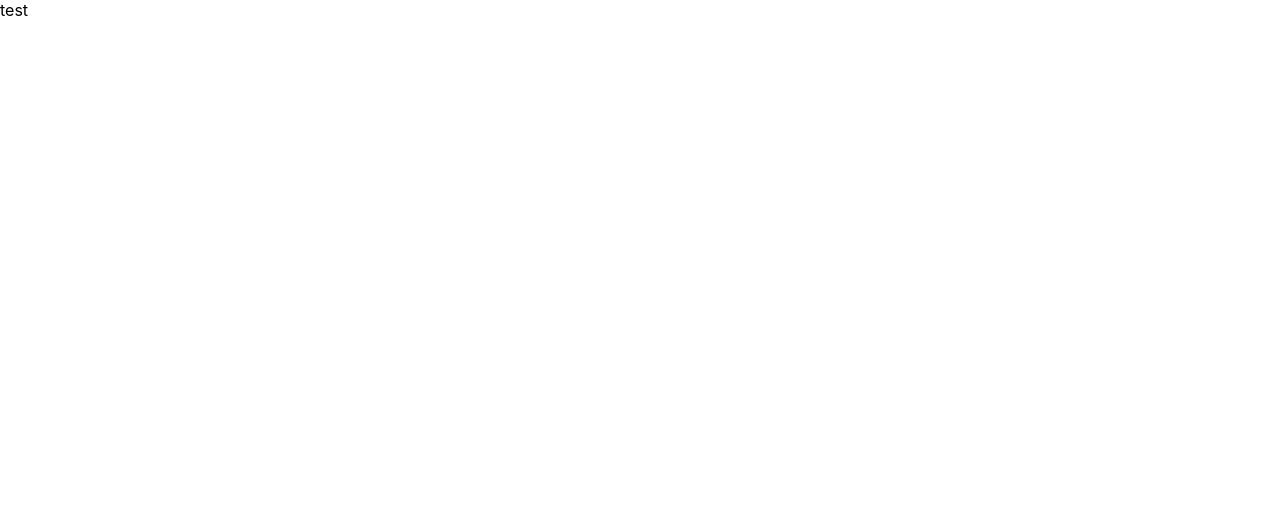
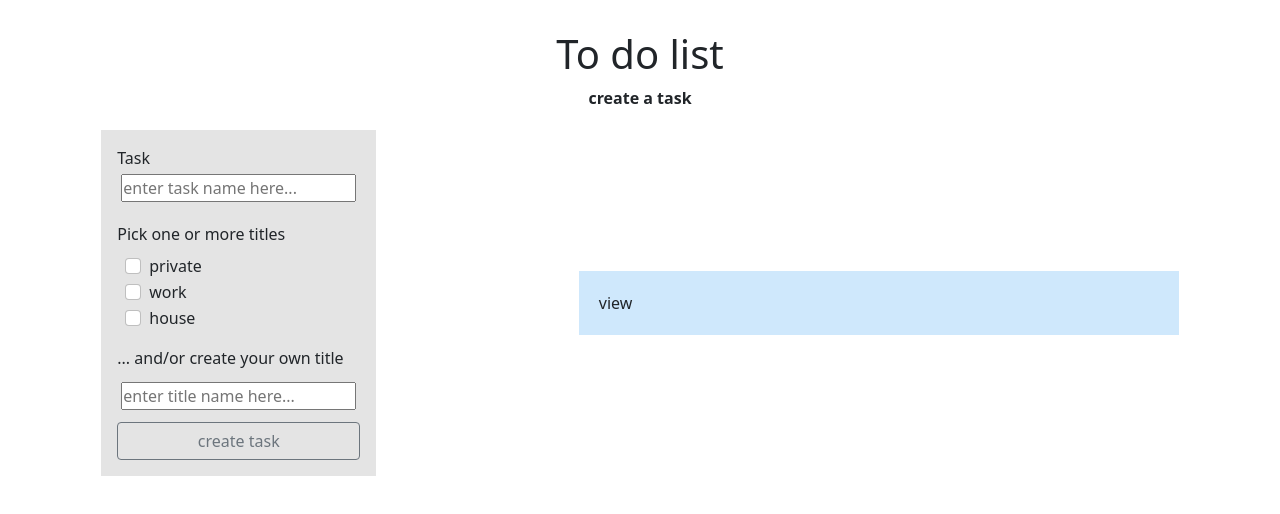
Before and after one commit to Zee-Iq/simple-todo-assignment, a React (Create React App) app: page / in a window 1280 px wide. Shown: the top 514 px of the page. Built offline with nearby package versions, Linux system fonts and the light colour scheme.

Commit message:
finished input layout

```diff
--- a/src/App.js
+++ b/src/App.js
@@ -1,11 +1,70 @@
-import './App.css';
+import React from "react";
 
-function App() {
+const App = () => {
   return (
-<>
-test
-</>
+    <div className="wrapper">
+      <h1>To do list</h1>
+      <p>create a task</p>
+      <div className="main">
+        <div className="form-container ">
+          <form autoComplete="off" className="form-group ">
+            <label for="task">Task</label>
+            <br />
+            <input
+              placeholder="enter task name here..."
+              type="text "
+              className="form-controll m-1"
+              id="task"
+              required
+            />
+            <br />
+            <label className="pt-3 ">Pick one or more titles</label>
+            <div className="m-2">
+              <div className="form-check">
+                <input
+                  type="checkbox"
+                  className="form-check-input"
+                  id="private"
+                />
+                <label className="form-check-label" for="private">
+                  private
+                </label>
+              </div>
+              <div className="form-check">
+                <input type="checkbox" className="form-check-input" id="work" />
+                <label className="form-check-label" for="work">
+                  work
+                </label>
+              </div>
+              <div className="form-check">
+                <input
+                  type="checkbox"
+                  className="form-check-input"
+                  id="house"
+                />
+                <label className="mb-2 form-check-label" for="house">
+                  house
+                </label>
+              </div>
+            </div>
+
+            <label className="pb-2">... and/or create your own title</label>
+            <br />
+            <input
+              placeholder="enter title name here... "
+              type="text "
+              className="form-controll m-1  "
+            />
+            <br />
+            <button className="btn btn-outline-secondary mt-2   " type="submit">
+              create task
+            </button>
+          </form>
+        </div>
+        <div className="view-container">view</div>
+      </div>
+    </div>
   );
-}
+};
 
 export default App;
--- a/src/index.css
+++ b/src/index.css
@@ -1,13 +1,55 @@
-body {
+*{
   margin: 0;
-  font-family: -apple-system, BlinkMacSystemFont, 'Segoe UI', 'Roboto', 'Oxygen',
-    'Ubuntu', 'Cantarell', 'Fira Sans', 'Droid Sans', 'Helvetica Neue',
-    sans-serif;
-  -webkit-font-smoothing: antialiased;
-  -moz-osx-font-smoothing: grayscale;
+  padding: 0;
 }
 
-code {
-  font-family: source-code-pro, Menlo, Monaco, Consolas, 'Courier New',
-    monospace;
+.wrapper{
+  overflow-x: hidden;
+  overflow-y: auto;
 }
+
+.wrapper h1{
+  margin-top: 30px;
+  text-align: center;
+}
+
+.wrapper p{
+  text-align: center;
+  margin-top: 7px;
+  font-weight: bold;
+}
+
+.wrapper .main{
+  display: flex;
+  margin-top: 20px;
+  align-items: center;
+}
+
+.wrapper .form-container{
+  width: auto;
+  background-color: #e4e4e4;
+  margin:  auto;
+  padding: 1em;
+}
+
+.wrapper .form-container .btn{
+  width: 100%;
+}
+
+.wrapper .view-container{
+  width: 600px;
+  background-color: #cfe8fc;
+  margin: 20px auto;
+  padding: 20px;
+  display: flex;
+  flex-direction: row;
+}
+
+.delete-btn{
+  color: red;
+  cursor: pointer;
+}
+
+tbody{
+  margin-top: 25px;
+}
--- a/src/index.js
+++ b/src/index.js
@@ -2,6 +2,8 @@ import React from 'react';
 import ReactDOM from 'react-dom/client';
 import './index.css';
 import App from './App';
+// import bootstrap
+import 'bootstrap/dist/css/bootstrap.min.css';
 
 const root = ReactDOM.createRoot(document.getElementById('root'));
 root.render(
```
